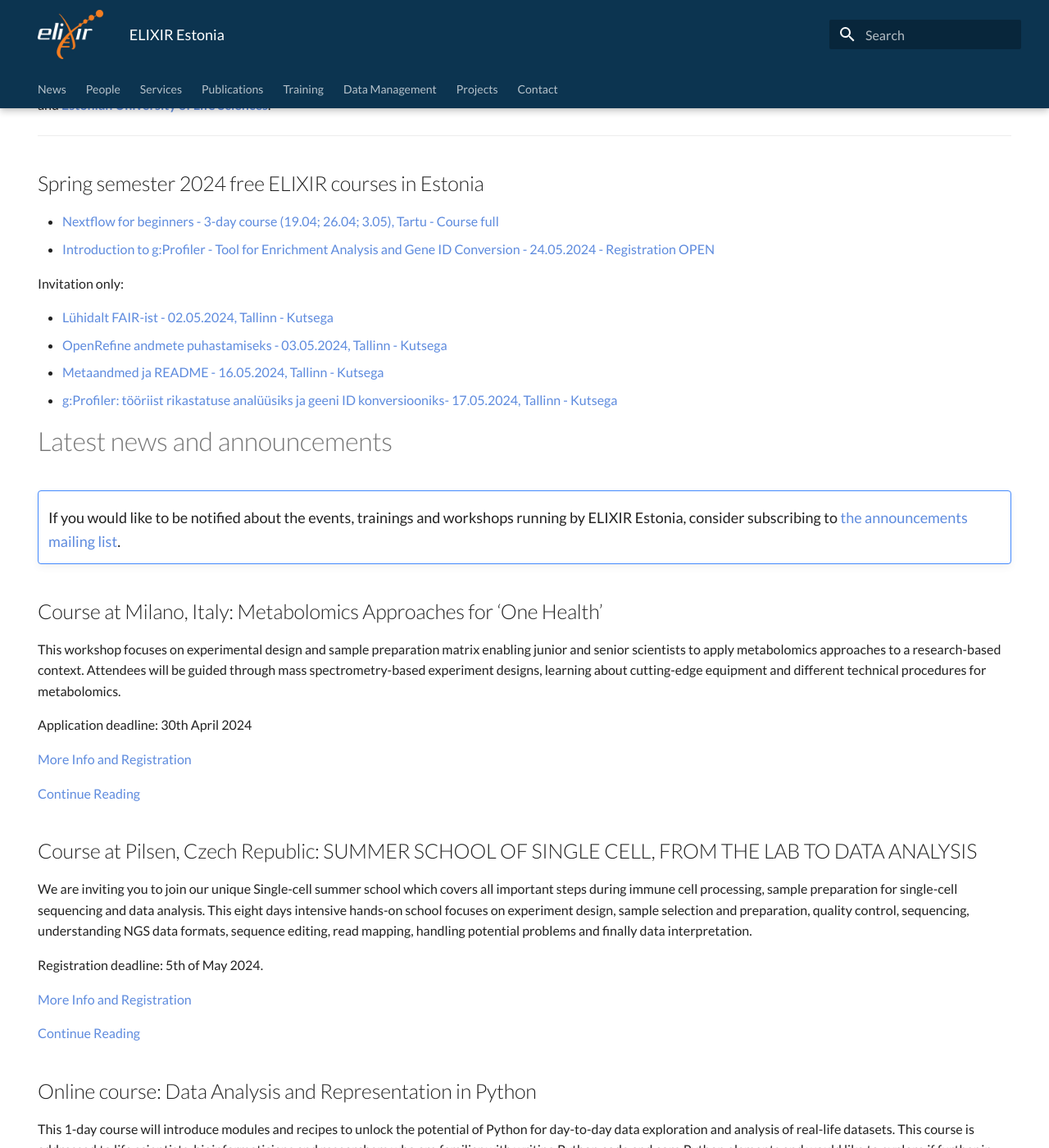
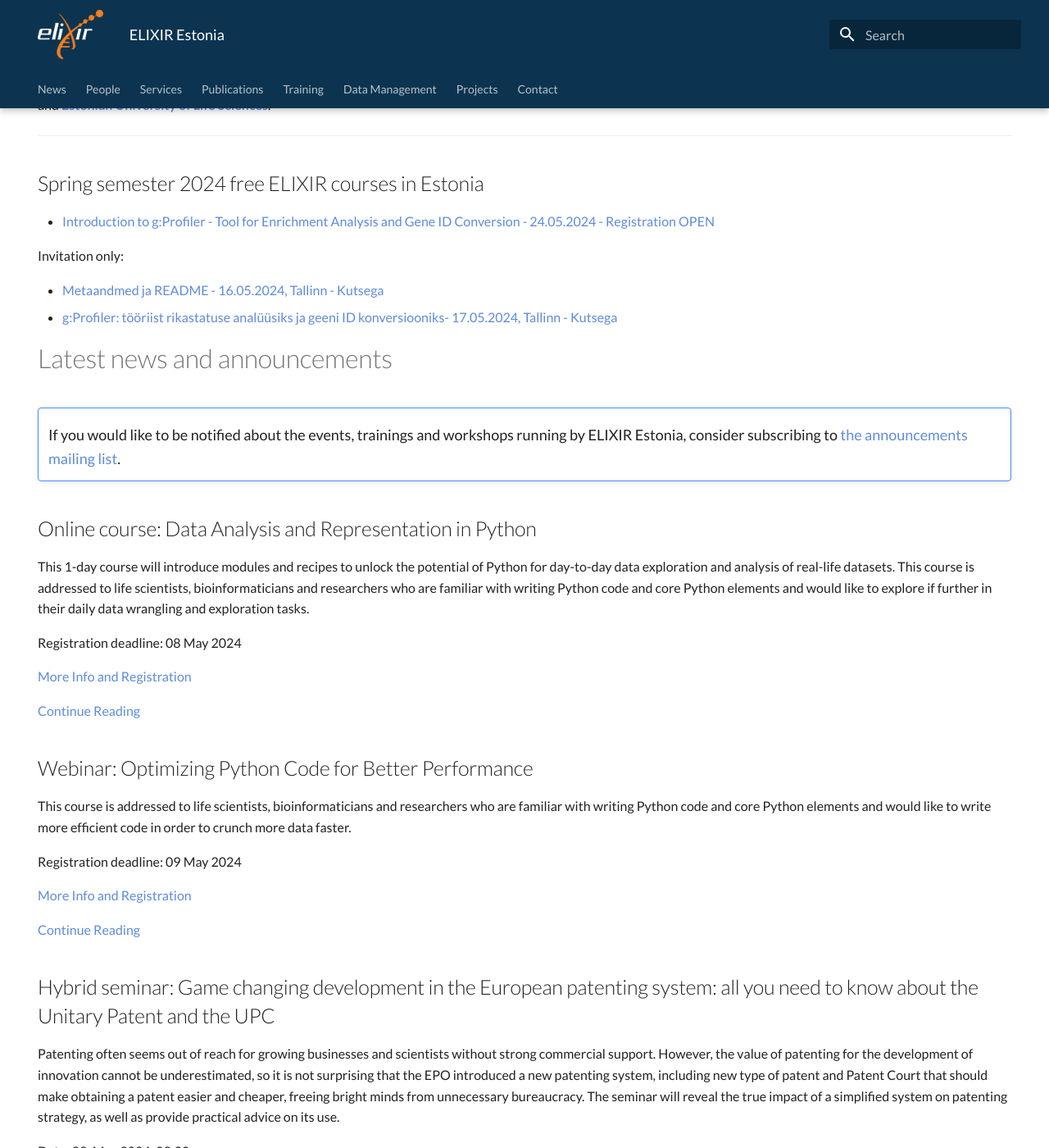
Before and after one commit to ELIXIREstonia/elixirestonia.github.io, an MkDocs documentation site: the page built from content/index.md, in a window 1280 px wide and 1400 px high, scrolled down 376 px. Shown: the whole window at 82% size. Built offline with MkDocs 1.6.1 and Material for MkDocs 9.7.7, drawn with Linux system fonts in a browser that asks for light colours; some of the changed text lies outside the part shown.

Commit message:
added 4 news and updates

```diff
--- a/content/index.md
+++ b/content/index.md
@@ -33,22 +33,24 @@
 ---
 ## Spring semester 2024 free ELIXIR courses in Estonia
 <!---
-##  [Autumn semester ELIXIR courses](news/posts/2023/autumn-courses.md)
+##  # Tallinn, Estonia: Infectious Diseases Toolkit (IDTk) Contentathon 2024
 
-ELIXIR Estonia is continuing with the data management-related lectures and
-workshops this semester. To get more information about these courses, read below
-and visit https://elixir.ut.ee/training.
+Into the Infectious Disease Toolkit ([IDTk](https://www.infectious-diseases-toolkit.org/)), we gather knowledge we wish we had when the pandemic hit us in the spring of 2020.
 
-[Read more](news/posts/2023/autumn-courses.md)
+Registration deadline: ???
+
+Date: Monday, 27th - 30th of May 2024
+
+[More Info and Registration](https://by-covid.org/news-events/infectious-diseases-toolkit-idtk-contentathon-event-2024/)
+
+[Continue Reading](news/posts/2024/IDTk_contetathon_Tallinn.md)
+
 -->
 
-* [Nextflow for beginners - 3-day course (19.04; 26.04; 3.05), Tartu - Course full](news/posts/2024/Nextflow.md)
 * [Introduction to g:Profiler - Tool for Enrichment Analysis and Gene ID Conversion - 24.05.2024 -  Registration OPEN](news/posts/2024/g:profiler_english.md)
 
 Invitation only:
 
-* [Lühidalt FAIR-ist - 02.05.2024, Tallinn - Kutsega](news/posts/2024/Lühidalt_FAIR.md)
-* [OpenRefine andmete puhastamiseks - 03.05.2024, Tallinn - Kutsega](news/posts/2024/OpenRefine_andmete_puhastamiseks.md)
 * [Metaandmed ja README - 16.05.2024, Tallinn - Kutsega](news/posts/2024/Metadata_README.md)
 * [g:Profiler: tööriist rikastatuse analüüsiks ja geeni ID konversiooniks- 17.05.2024, Tallinn - Kutsega](news/posts/2024/g_profiler.md)
 
@@ -58,28 +60,6 @@
     If you would like to be notified about the events, trainings and workshops
     running by ELIXIR Estonia, consider subscribing to [the announcements mailing
     list](https://lists.ut.ee/wws/subscribe/elixir.news?previous_action=edit_list_request).
-
-
-## Course at  Milano, Italy: Metabolomics Approaches for ‘One Health’
-
-This workshop focuses on experimental design and sample preparation matrix enabling junior and senior scientists to apply metabolomics approaches to a research-based context.
-Attendees will be guided through mass spectrometry-based experiment designs, learning about cutting-edge equipment and different technical procedures for metabolomics.
-
-Application deadline: 30th April 2024
-
-[More Info and Registration](https://elixir-iib-training.github.io/site/2024-05-30-Metabolomics_Course)
-
-[Continue Reading](news/posts/2024/Metabolomics_Approaches_for_One_Health.md)
-
-## Course at Pilsen, Czech Republic: SUMMER SCHOOL OF SINGLE CELL, FROM THE LAB TO DATA ANALYSIS
-We are inviting you to join our unique Single-cell summer school which covers all important steps during immune cell processing, sample preparation for single-cell sequencing and data analysis.
-This eight days intensive hands-on school focuses on experiment design, sample selection and preparation, quality control, sequencing, understanding NGS data formats, sequence editing, read mapping, handling potential problems and finally data interpretation.
-
-Registration deadline: 5th of May 2024.
-
-[More Info and Registration](https://singlecell-pilsen.zcu.cz/)
-
-[Continue Reading](news/posts/2024/single_cell_summer_school.md)
 
 ## Online course: Data Analysis and Representation in Python
 
```
Also changed, not shown: other parts of content/index.md (+37 -0 lines), content/news/posts/2024/Avatud_teadus_infoüritus.md (added, +26 -0 lines), content/news/posts/2024/Best_practices_programming.md (added, +68 -0 lines), content/news/posts/2024/IDTk_contetathon_Tallinn.md (added, +55 -0 lines), content/news/posts/2024/enzymes_Uniprot.md (added, +57 -0 lines), content/training/past.md (+3 -0 lines), content/training/upcoming.md (+0 -3 lines).
